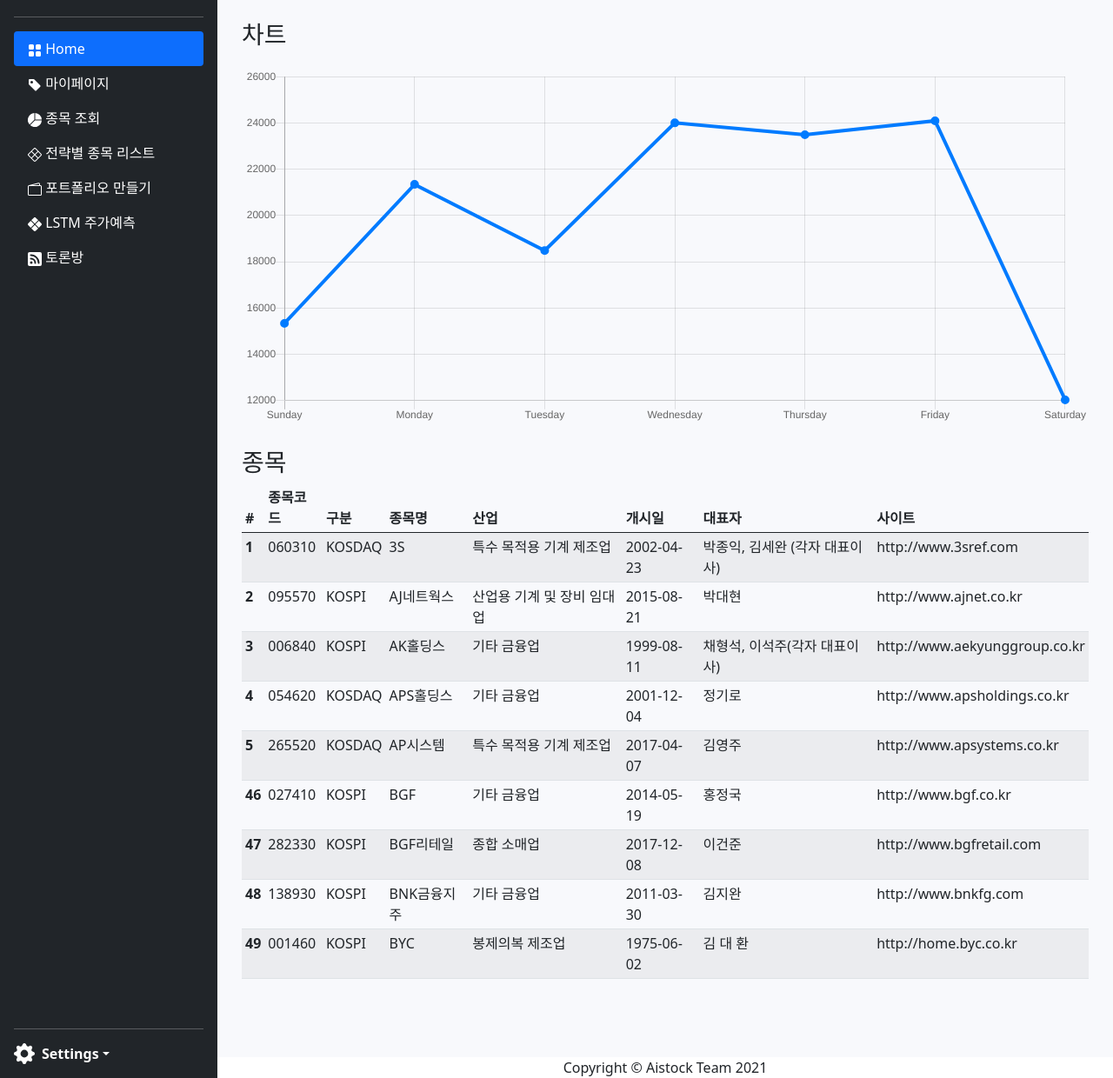
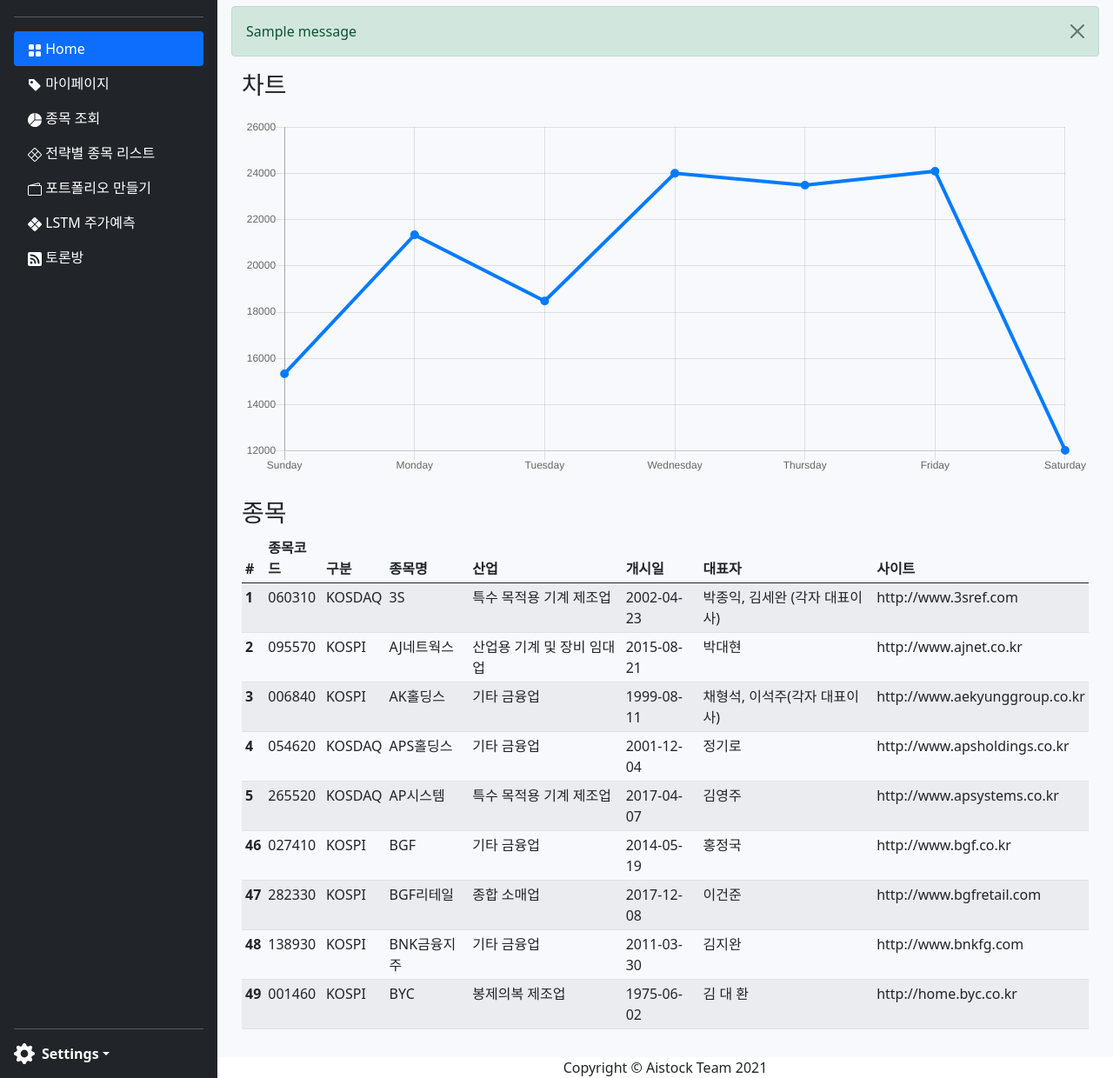
Before and after one commit to AI-stock-team-project/aistock-main-web, a Django app: page / in a window 1280 px wide. Shown: the part 49-1289 px from the top of the page at 87% size. Run offline with Django 3.2, Linux system fonts and the light colour scheme; tables that the repository leaves empty hold one stand-in row (values such as "Sample post"); one stand-in notice (Sample message) is shown; parts of the project's set-up code (start-up, migrations or seed data) failed here and were passed over.

Commit message:
오류, 알림 메시지 부분 추가.

```diff
--- a/templates/layouts/default.html
+++ b/templates/layouts/default.html
@@ -82,7 +82,7 @@
             </li>
             -->
             <li>
-              <a href="/board/" class="nav-link text-white">
+              <a href="/board/discussion/" class="nav-link text-white">
                 <svg xmlns="http://www.w3.org/2000/svg" width="16" height="16" fill="currentColor" class="bi bi-rss-fill" viewBox="0 0 16 16">
                   <path d="M2 0a2 2 0 0 0-2 2v12a2 2 0 0 0 2 2h12a2 2 0 0 0 2-2V2a2 2 0 0 0-2-2H2zm1.5 2.5c5.523 0 10 4.477 10 10a1 1 0 1 1-2 0 8 8 0 0 0-8-8 1 1 0 0 1 0-2zm0 4a6 6 0 0 1 6 6 1 1 0 1 1-2 0 4 4 0 0 0-4-4 1 1 0 0 1 0-2zm.5 7a1.5 1.5 0 1 1 0-3 1.5 1.5 0 0 1 0 3z"/>
                 </svg>
@@ -134,6 +134,7 @@
           </div>
         </nav>
         <div id="content">
+          {% include 'layouts/includes/messages.html' %}
           {% block content %}{% endblock %}
         </div>
         <footer class="sticky-footer bg-white">
--- /dev/null
+++ b/templates/layouts/includes/messages.html
@@ -0,0 +1,10 @@
+{% if messages %}
+<div class="">
+{% for message in messages %}
+  <div class="alert {{ message.tags }} alert-dismissible fade show" role="alert" >
+    {{ message.message }}
+    <button type="button" class="btn-close" data-bs-dismiss="alert" aria-label="Close"></button>
+  </div>
+  {% endfor %}
+</div>
+{% endif %}
```
Also changed, not shown: config/settings/base.py (+11 -0 lines).
